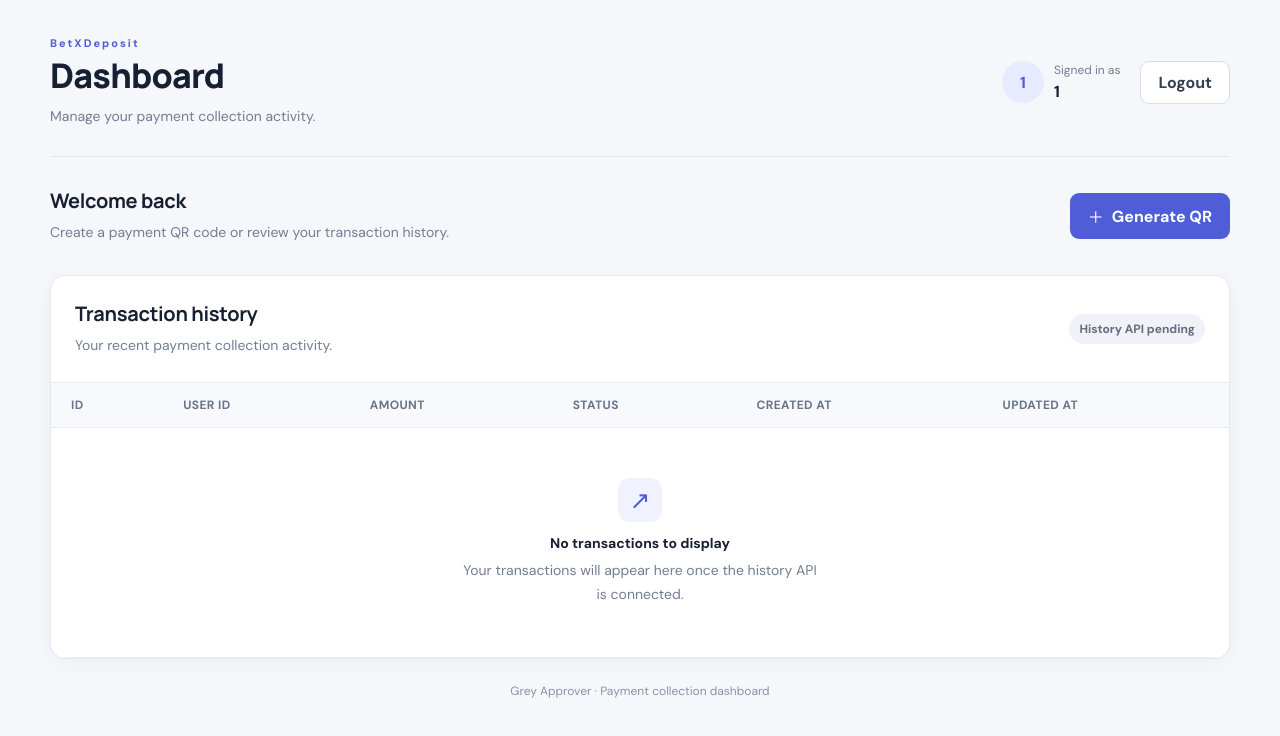
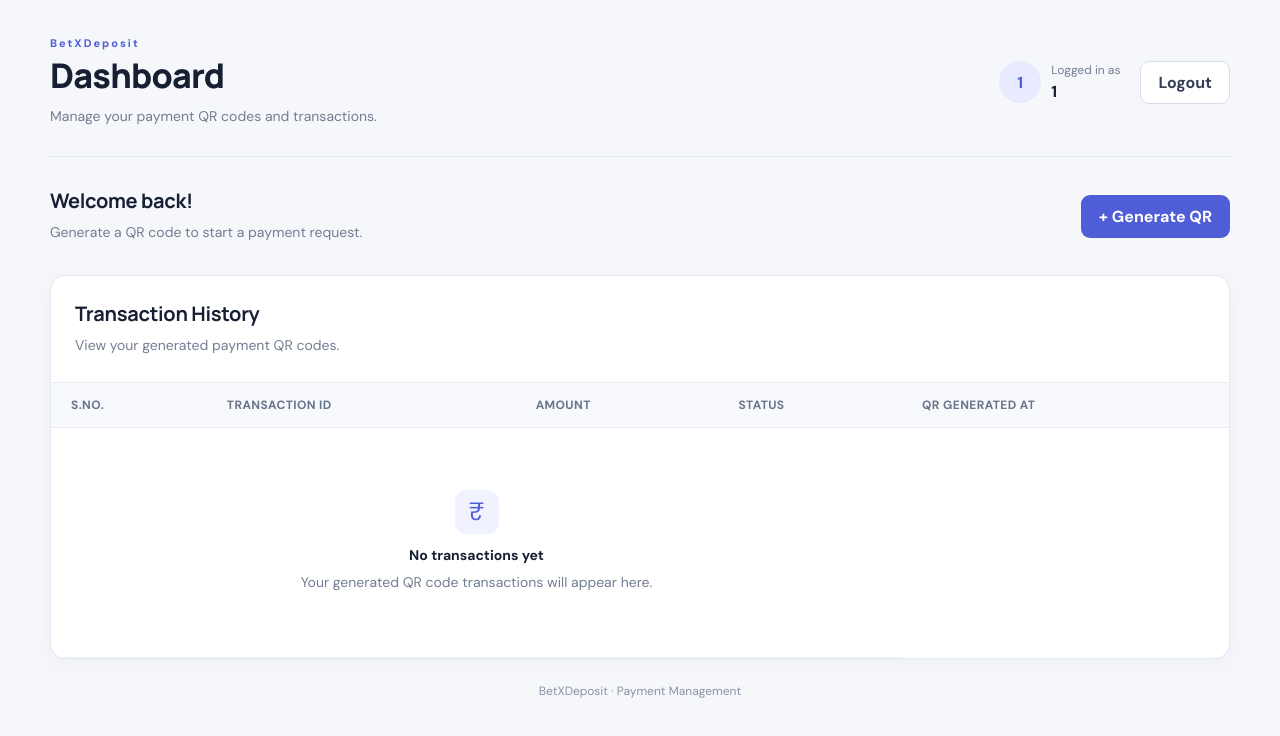
Before and after one commit to RaviJM/GreyApproval, a React (Vite) app in the folder Frontend/: page /dashboard in a window 1280 px wide. Shown: the top 736 px of the page. Built offline with nearby package versions, Linux system fonts and the light colour scheme; sample sign-in values are in the browser's storage.

Commit message:
Enter Transaction ID and make DB entry when QR generates

```diff
--- a/Frontend/src/pages/Dashboard.jsx
+++ b/Frontend/src/pages/Dashboard.jsx
@@ -1,32 +1,56 @@
 import { useNavigate } from "react-router-dom";
 import { useAuth } from "../context/AuthContext";
 
-function Dashboard() {
+export default function Dashboard() {
   const navigate = useNavigate();
   const { userId, logout } = useAuth();
+
+  // Temporary empty array until we connect the API.
+  // Later, transaction records will come from the backend.
+  const transactions = [];
+
+  function handleLogout() {
+    logout();
+    navigate("/login", { replace: true });
+  }
+
+  function formatDateTime(dateTime) {
+    if (!dateTime) return "-";
+
+    return new Date(dateTime).toLocaleString("en-IN", {
+      day: "2-digit",
+      month: "short",
+      year: "numeric",
+      hour: "2-digit",
+      minute: "2-digit",
+      hour12: true,
+    });
+  }
 
   return (
     <main className="page-container">
       <header className="topbar">
         <div>
-          <p className="eyebrow">BetXDeposit</p>
+          <div className="eyebrow">BetXDeposit</div>
           <h1>Dashboard</h1>
-          <p className="muted">Manage your payment collection activity.</p>
+          <p className="muted">
+            Manage your payment QR codes and transactions.
+          </p>
         </div>
 
         <div className="account-actions">
           <div className="user-info">
-            <span className="user-avatar">
-              {userId ? String(userId).charAt(0).toUpperCase() : "U"}
-            </span>
+            <div className="user-avatar">
+              {(userId || "U").charAt(0).toUpperCase()}
+            </div>
 
             <div>
-              <span className="user-label">Signed in as</span>
+              <span className="user-label">Logged in as</span>
               <strong>{userId || "User"}</strong>
             </div>
           </div>
 
-          <button className="button button-secondary" onClick={logout}>
+          <button className="button button-secondary" onClick={handleLogout}>
             Logout
           </button>
         </div>
@@ -34,9 +58,9 @@ function Dashboard() {
 
       <section className="welcome-section">
         <div>
-          <h2>Welcome back</h2>
+          <h2>Welcome back!</h2>
           <p className="muted">
-            Create a payment QR code or review your transaction history.
+            Generate a QR code to start a payment request.
           </p>
         </div>
 
@@ -44,56 +68,60 @@ function Dashboard() {
           className="button button-primary"
           onClick={() => navigate("/generate-qr")}
         >
-          <span aria-hidden="true">＋</span> Generate QR
+          + Generate QR
         </button>
       </section>
 
       <section className="panel history-panel">
         <div className="section-heading">
           <div>
-            <h2>Transaction history</h2>
-            <p className="muted">Your recent payment collection activity.</p>
+            <h2>Transaction History</h2>
+            <p className="muted">View your generated payment QR codes.</p>
           </div>
-
-          <span className="coming-soon">History API pending</span>
         </div>
 
         <div className="table-wrapper">
           <table className="transactions-table">
             <thead>
               <tr>
-                <th>ID</th>
-                <th>User ID</th>
+                <th>S.No.</th>
+                <th>Transaction ID</th>
                 <th>Amount</th>
                 <th>Status</th>
-                <th>Created at</th>
-                <th>Updated at</th>
+                <th>QR Generated At</th>
               </tr>
             </thead>
 
             <tbody>
-              <tr>
-                <td colSpan={6} className="empty-state">
-                  <div className="empty-icon" aria-hidden="true">
-                    ↗
-                  </div>
-                  <strong>No transactions to display</strong>
-                  <p className="muted">
-                    Your transactions will appear here once the history API is
-                    connected.
-                  </p>
-                </td>
-              </tr>
+              {transactions.length > 0 ? (
+                transactions.map((transaction, index) => (
+                  <tr key={transaction.id}>
+                    <td>{index + 1}</td>
+                    <td>{transaction.transaction_uid}</td>
+                    <td>₹{Number(transaction.amount).toFixed(2)}</td>
+                    <td>{transaction.status}</td>
+                    <td>{formatDateTime(transaction.createdAt)}</td>
+                  </tr>
+                ))
+              ) : (
+                <tr>
+                  <td colSpan={4} className="empty-state">
+                    <div className="empty-icon">₹</div>
+                    <strong>No transactions yet</strong>
+                    <p className="muted">
+                      Your generated QR code transactions will appear here.
+                    </p>
+                  </td>
+                </tr>
+              )}
             </tbody>
           </table>
         </div>
       </section>
 
       <footer className="dashboard-footer">
-        Grey Approver · Payment collection dashboard
+        BetXDeposit · Payment Management
       </footer>
     </main>
   );
 }
-
-export default Dashboard;
--- a/Frontend/src/pages/GenerateQR.jsx
+++ b/Frontend/src/pages/GenerateQR.jsx
@@ -7,6 +7,7 @@ function GenerateQR() {
   const navigate = useNavigate();
 
   const [amount, setAmount] = useState("");
+  const [transactionId, setTransactionId] = useState(null);
   const [upiUrl, setUpiUrl] = useState("");
   const [loading, setLoading] = useState(false);
   const [error, setError] = useState("");
@@ -33,6 +34,7 @@ function GenerateQR() {
       }
 
       setUpiUrl(data.paymentUrl);
+      setTransactionId(data.transactionId);
     } catch (err) {
       setError(err.message || "Something went wrong");
     } finally {
@@ -104,6 +106,11 @@ function GenerateQR() {
 
             <p className="amount-display">₹{Number(amount).toFixed(2)}</p>
 
+            <p>
+              <u>Transaction ID-</u>
+              <b> {transactionId} </b>
+            </p>
+
             <button
               className="button button-primary"
               onClick={() => navigate("/dashboard")}
```
Also changed, not shown: 1 other file (tests, documents, lock files or other folders).
